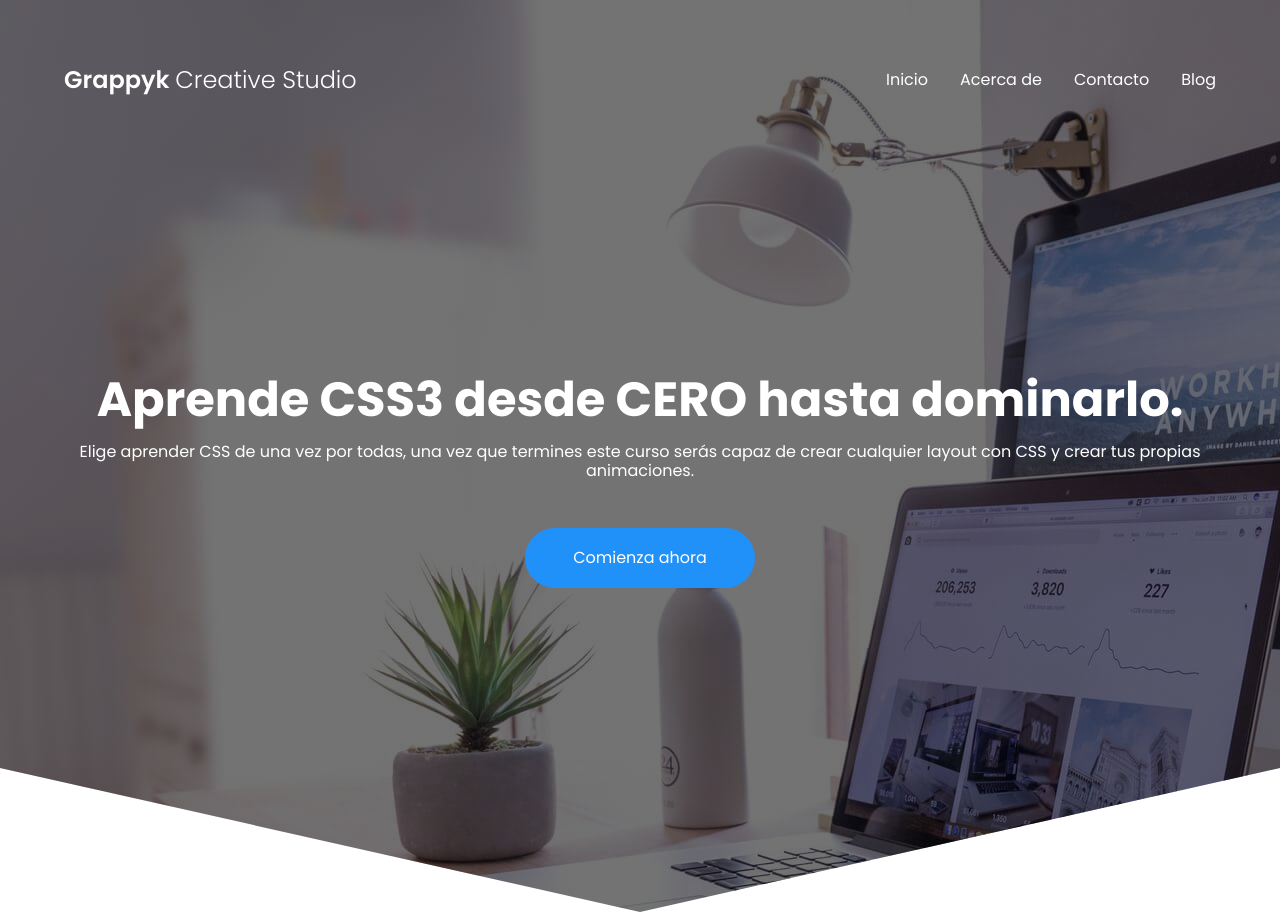
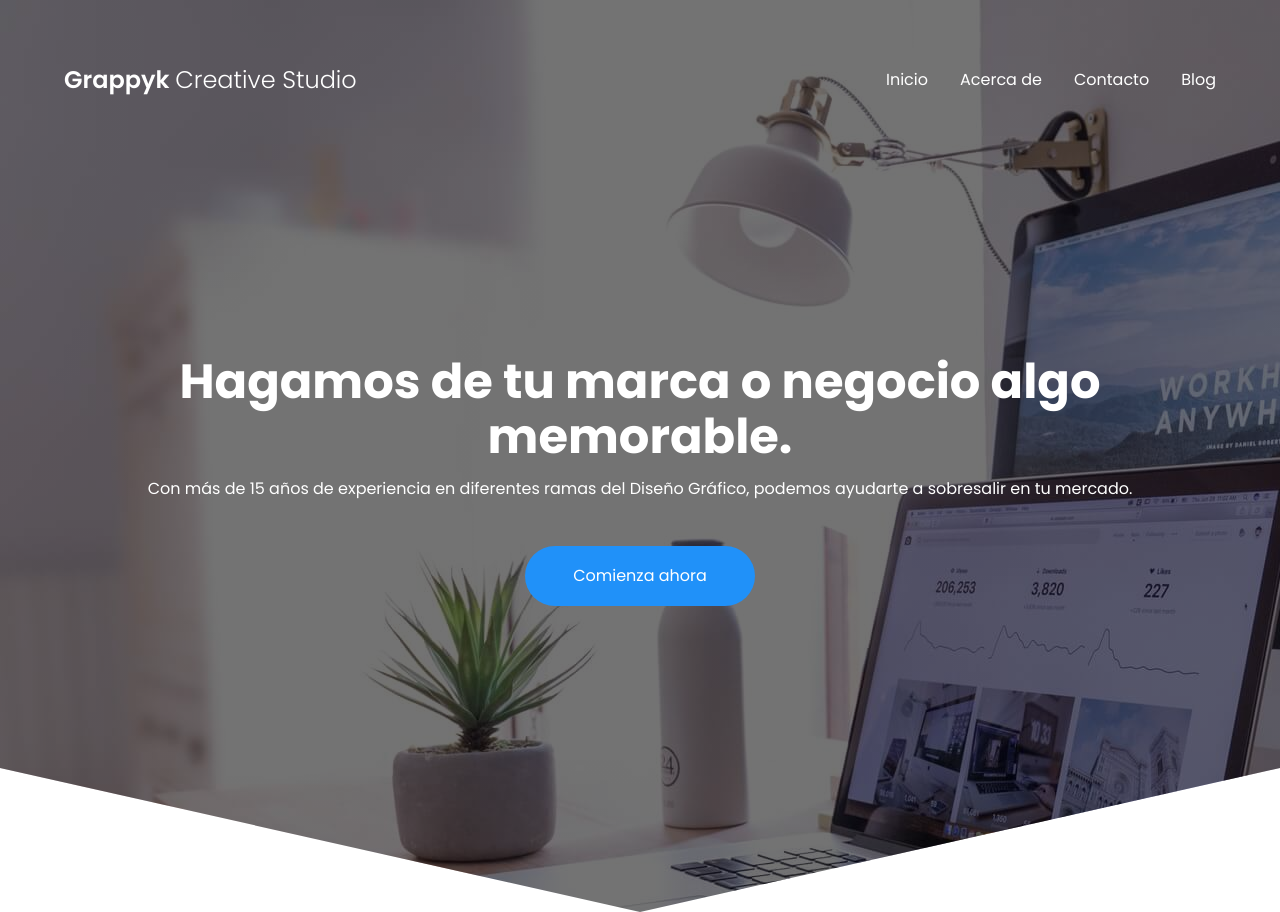
Before and after one commit to loudev22/loudev22.github.io, a plain HTML site: page index.html in a window 1280 px wide. Shown: the top 912 px of the page. Drawn offline with Linux system fonts and the light colour scheme.

Commit message:
Cambio Title para navegador, theme-color y Textos Hero
Cambie el título de la página para navegador, color de tema en etiqueta meta y textos en sección Hero.

```diff
--- a/index.html
+++ b/index.html
@@ -5,12 +5,12 @@
     <meta charset="UTF-8">
     <meta http-equiv="X-UA-Compatible" content="IE=edge">
     <meta name="viewport" content="width=device-width, initial-scale=1.0">
-    <title>Landing Page</title>
+    <title>Grappyk Creative Studio</title>
     <link rel="shortcut icon" href="./img/favicon.jpg" type="image/x-icon">
     <link rel="stylesheet" href="./css/normalize.css">
     <link rel="stylesheet" href="./css/styles.css">
 
-    <meta name="theme-color" content="#2091f9">
+    <meta name="theme-color" content="#D61C4E">
     <!-- Primary Meta Tags -->
     <meta name="title" content="Diseño Gráfico para PYMES">
     <meta name="description" content="Descubre todo lo que podemos hacer para  crear la identidad de tu negocio.">
@@ -63,9 +63,9 @@
         </nav>
 
         <section class="hero__container container">
-            <h1 class="hero__title">Aprende CSS3 desde CERO hasta dominarlo.</h1>
-            <p class="hero__paragraph">Elige aprender CSS de una vez por todas, una vez que termines este curso serás
-                capaz de crear cualquier layout con CSS y crear tus propias animaciones.</p>
+            <h1 class="hero__title">Hagamos de tu marca o negocio algo memorable.</h1>
+            <p class="hero__paragraph">Con más de 15 años de experiencia en diferentes ramas del Diseño Gráfico, podemos
+                ayudarte a sobresalir en tu mercado.</p>
             <a href="#" class="cta">Comienza ahora</a>
         </section>
     </header>
```
Also changed, not shown: 1 other file.
